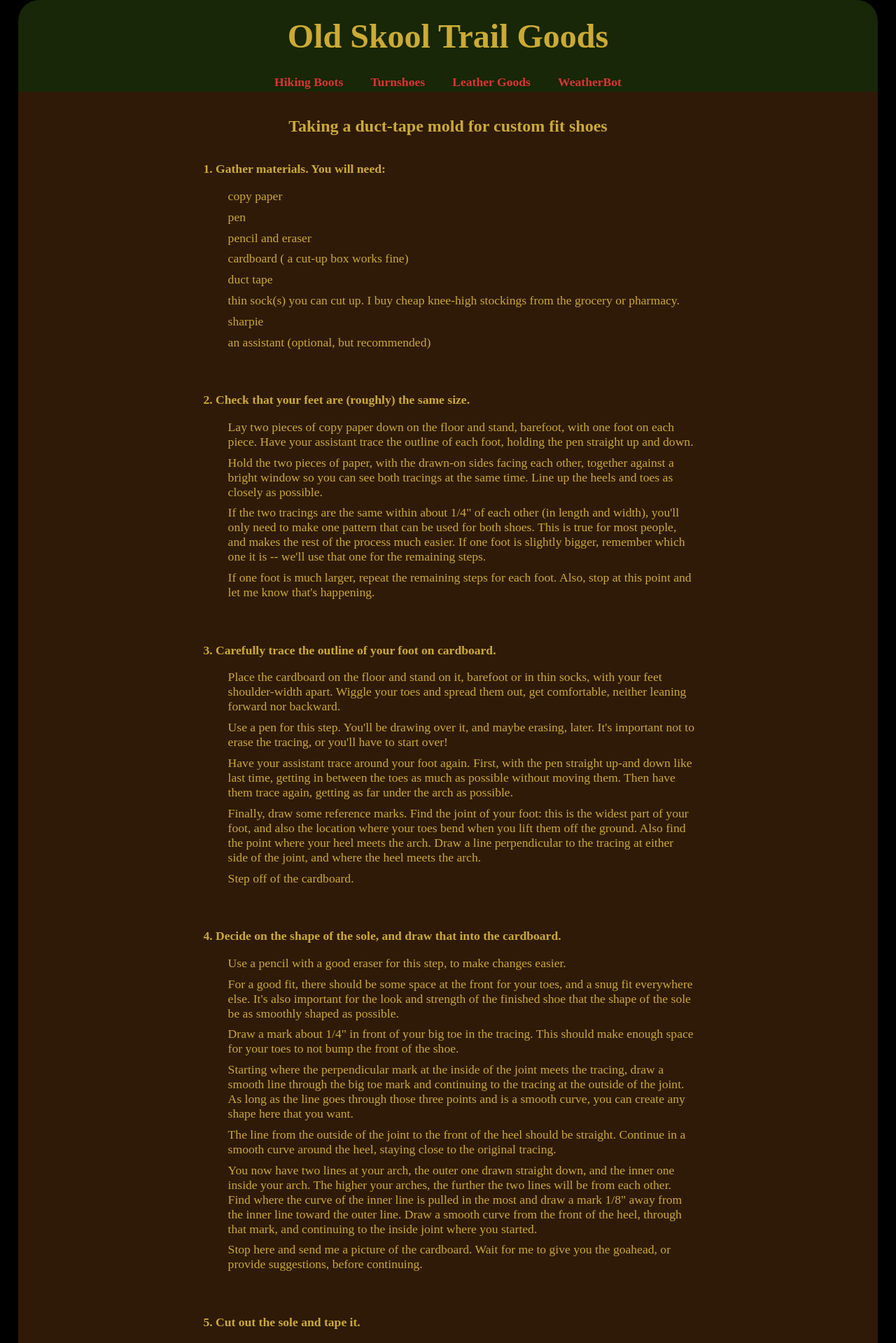
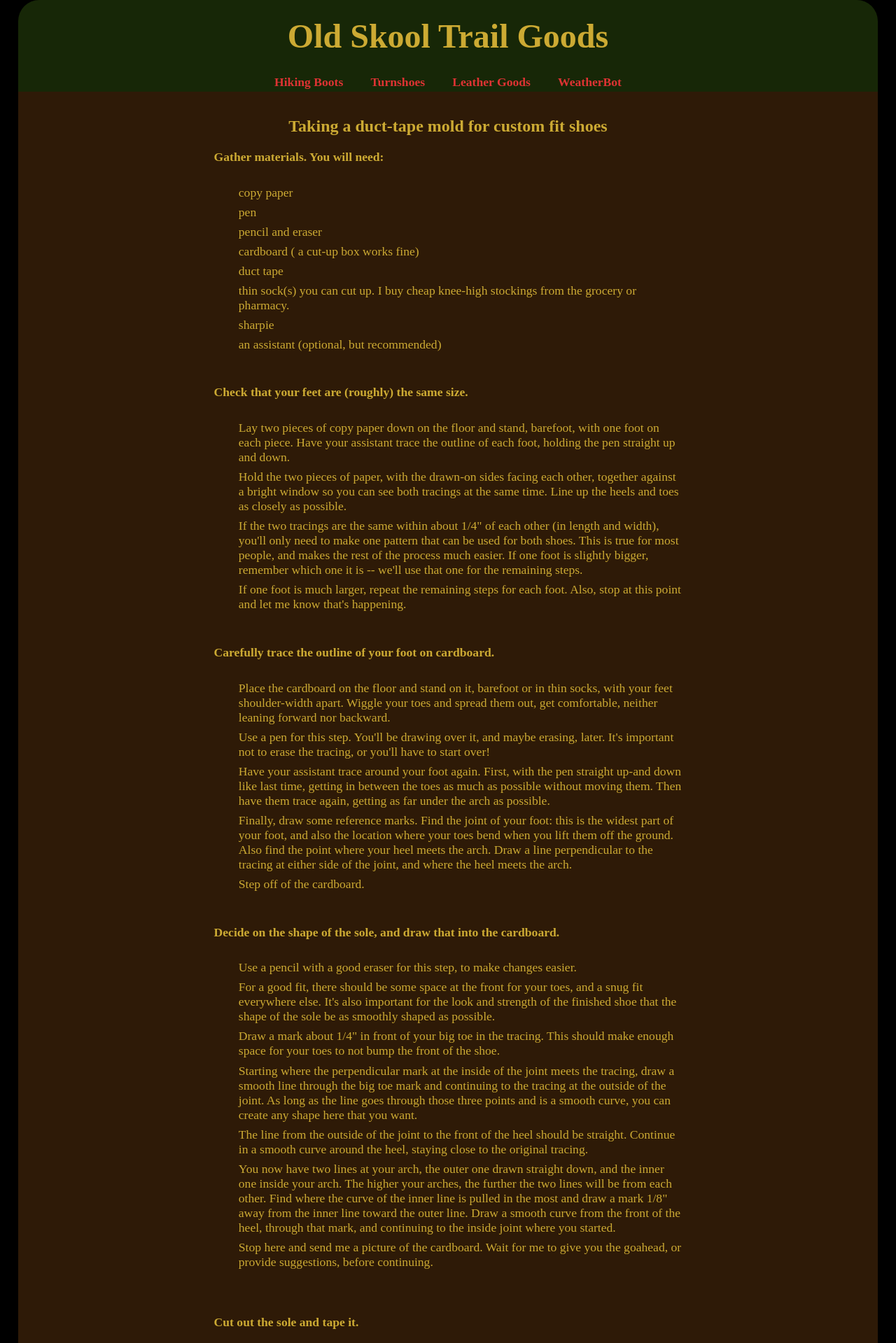
Before and after one commit to mglover/trailbot, a Flask app: page /molding in a window 1280 px wide. Shown: the top 1919 px of the page at 70% size. Run offline with Flask 2, Linux system fonts and the light colour scheme.

Commit message:
css: merge .footnotes .instructions. some whitespace

```diff
--- a/static/style.css
+++ b/static/style.css
@@ -25,16 +25,16 @@
     break-after: avoid;
   }
 
-  .instructions ul {
+  .didactic ul {
     padding: 0 2em;
   }
-  .instructions li ul li {
+  .didactic li ul li {
     margin: 0.5em 0;
   }
-  .instructions li {
+  .dicactic li {
     page-break-inside: avoid;
   }
-  .instructions img {
+  .didactic img {
     align: left;
     margin: 1em;
   }
@@ -97,6 +97,10 @@
     font-weight: bold;
     font-style: normal;
   }
+  code {
+    background: #224;
+    border-radius: 3px;
+  }
   .slideshow .detail {
     background:#3f2b18;
   }
@@ -119,13 +123,11 @@ address {
   margin-bottom: 1em;
 }
 code {
-  background: #224;
   margin-left: 2em;
   width: 50%;
   display: block;
   padding: .5em;
   margin: 1em;
-  border-radius: 3px;
 }
 ul {
   padding: 0;
@@ -142,30 +144,6 @@ ul li {
   font-weight: bold;
 }
 
-ol.instructions {
-  list-style-type: arabic;
-  max-width: 40em;
-  margin: auto;
-  font-size: 110%;
-}
-.instructions img {
-  max-width: 90%;
-  padding: 1em;
-  align: center;
-}
-.instructions > li {
-  font-weight: bold;
-  padding: 1em 0;
-}
-.instructions li ul {
-  font-weight: normal;
-  padding: 1em 1em;
-}
-.instructions li ul li {
-  list-style-type: none;
-  padding: 0;
-  padding-bottom: 0.5em;
-}
 .storyline {
   max-width: 70vw;
 }
@@ -192,23 +170,28 @@ ol.instructions {
   white-space: pre;
 }
 
-.footnotes {
+.didactic {
   max-width: 40em;
   margin: auto;
   margin--bottom: 1em;
+  font-size: 110%;
 }
-.footnotes dt {
-  font-size: 110%;
+.didactic img {
+  max-width: 90%;
+  padding: 1em;
+  align: center;
+}
+.didactic dt {
   font-weight: bold;
-  margin-bottom: 1em
+  margin: 0 1em;
 }
-.footnotes dd {
+.didactic dd {
   margin: 0;
-  padding: 0 1em;
+  padding: 0 0 1em 2em;
 }
-.footnotes ul {
+.didactic ul {
   list-style-type: none;
-  margin: 0;
+  padding: 0.5em 1em;
 }
 
 .slideshow{
--- a/templates/footnotes.html
+++ b/templates/footnotes.html
@@ -1,7 +1,7 @@
 {% set title="Footnotes" %}
 {% extends 'layout.html' %}
 {% block main %}
-<dl class="footnotes">
+<dl class="didactic">
 
 <dt id="location">Current Location</dt>
 <dd><address>1751 N. Polk St. #54<br>
--- a/templates/molding.html
+++ b/templates/molding.html
@@ -2,11 +2,10 @@
 {% extends "layout.html" %}
 {% block main %}
 
-<ol class="instructions">
+<dl class="didactic">
 
-<li> Gather materials.
-
-You will need:
+<dt> Gather materials. You will need:</dt>
+<dd>
 <ul><li>
 copy paper
 </li><li>
@@ -18,34 +17,41 @@ cardboard ( a cut-up box works fine)
 </li><li>
 duct tape
 </li><li>
-thin sock(s) you can cut up.  I buy cheap knee-high stockings from the grocery or pharmacy.
+thin sock(s) you can cut up.  I buy cheap knee-high stockings from the
+grocery or pharmacy.
 </li><li>
 sharpie
 </li><li>
 an assistant (optional, but recommended)
+</li>
+</ul></dd>
+
+<dt>Check that your feet are (roughly) the same size.</dt>
+
+<dd>
+<ul><li>
+Lay two pieces of copy paper down on the floor and stand, barefoot, with
+one foot on each piece.  Have your assistant trace the outline of each
+foot, holding the pen straight up and down.
+</li><li>
+Hold the two pieces of paper, with the drawn-on sides facing each other,
+together against a bright window so you can see both tracings at the
+same time.  Line up the heels and toes as closely as possible.
+</li><li>
+If the two tracings are the same within about 1/4" of each other (in
+length and width), you'll only  need to make one pattern that can be
+used for both shoes.  This is true for most people, and makes
+the rest of the process much easier. If one foot is slightly bigger,
+remember which one it is -- we'll use that one for the remaining steps.
+</li><li>
+If one foot is much larger, repeat the remaining steps for each foot.
+Also, stop at this point and let me know that's happening.
 </li></ul>
+</dd>
 
-</li><li>Check that your feet are (roughly) the same size.
+<dt> Carefully trace the outline of your foot on cardboard.</dt>
 
-<ul><li>
-Lay two pieces of copy paper down on the floor and stand, barefoot, with one foot on each piece.
-Have your assistant trace the outline of each foot, holding the pen straight up and down.
-</li><li>
-Hold the two pieces of paper, with the drawn-on sides facing each other, together against a bright
-window so you can see both tracings at the same time.  Line up the heels and toes as closely as
-possible.
-</li><li>
-If the two tracings are the same within about 1/4" of each other (in length and width), you'll only
-need to make one pattern that can be used for both shoes.  This is true for most people, and makes
-the rest of the process much easier. If one foot is slightly bigger, remember which one it is --
-we'll use that one for the remaining steps.
-</li><li>
-If one foot is much larger, repeat the remaining steps for each foot.  Also, stop at this point and
-let me know that's happening.
-</li></ul>
-
-</li><li> Carefully trace the outline of your foot on cardboard.
-
+<dd>
 <ul><li>
 Place the cardboard on the floor and stand on it, barefoot or in thin socks,  with your feet
 shoulder-width apart.  Wiggle your toes and spread them out, get comfortable, neither leaning forward
@@ -65,9 +71,12 @@ joint, and where the heel meets the arch.
 </li><li>
 Step off of the cardboard.
 </li></ul>
+</dd>
 
-</li><li>Decide on the shape of the sole, and draw that into the cardboard.
+<dt>Decide on the shape of the sole, and draw that into the
+cardboard.</dt>
 
+<dd>
 <ul><li>
 Use a pencil with a good eraser for this step, to make changes easier.
 </li><li>
@@ -95,9 +104,11 @@ the inside joint where you started.
 Stop here and send me a picture of the cardboard. Wait for me to give you the goahead, or provide
 suggestions, before continuing.
 </li></ul>
+<dd>
 
-</li><li> Cut out the sole and tape it.
+<dt> Cut out the sole and tape it.</dt>
 
+<dd>
 <ul><li>
 Using a utility knife with a sharp blade, cut the sole out of the cardboard, cutting along the
 inside of the line.
@@ -121,9 +132,11 @@ spaced about every 1/2" (measuring from the sole, not the edge).  Be careful not
 <img src="static/sole_tabs_sm.jpg">
 </li></ul>
 </ul></li>
+</dd>
 
-</li><li>Tape your foot.
+<dt>Tape your foot.</dt>
 
+<dd>
 This is a very important step, and once you start, there are very limited opportunities to fix
 mistakes.  Read through the instructions before you begin and ask me if any part is unclear.
 
@@ -168,11 +181,14 @@ meets the sole.
 Lift the foot off the ground (it might be a bit stuck!) and carefully fold any loose edges over onto
 the sole.  The duct tape should feel snug but comfortable.
 </li></ul>
+</dd>
 
-<li>Does what you've created look like a shoe?  If so, continue to the next step!</li>
+<dt>Does what you've created look like a shoe?  If so, continue to the
+next step!</dt>
 
-</li><li>Make important marks on the tape with a Sharpie.
+<dt>>Make important marks on the tape with a Sharpie.</dt>
 
+<dd>
 <ul><li>
 Circle the inside and outside ankle bones.
 </li><li>
@@ -190,9 +206,11 @@ of the line at your instep.  This is the widest part of your foot.  Without chan
 your hand, slide your thumb up to the mark you made at the counter point.  sliding your index finger
 forward along your instep.  Draw a mark just behind your index finger.
 </li></ul>
+</dd>
 
-</li><li>Cut the mold off your foot.
+<dt>Cut the mold off your foot.</dt>
 
+<dd>
 <ul><li>
 With a sharp pair of scissors, cut down through the sock and the tape at the outside of your foot,
 behind the ankle bone. When you've cut below the ankle bone, start cutting forward, aiming for the
@@ -210,6 +228,6 @@ Carefully realign the two halves of the cut and tape them back together.
 </li><li>
 Gently stuff the mold with newspaper to help to hold it's shape during shipping.
 </li></ul>
-
-</li></ol>
+</dd>
+</dt>
 {% endblock %}
```
